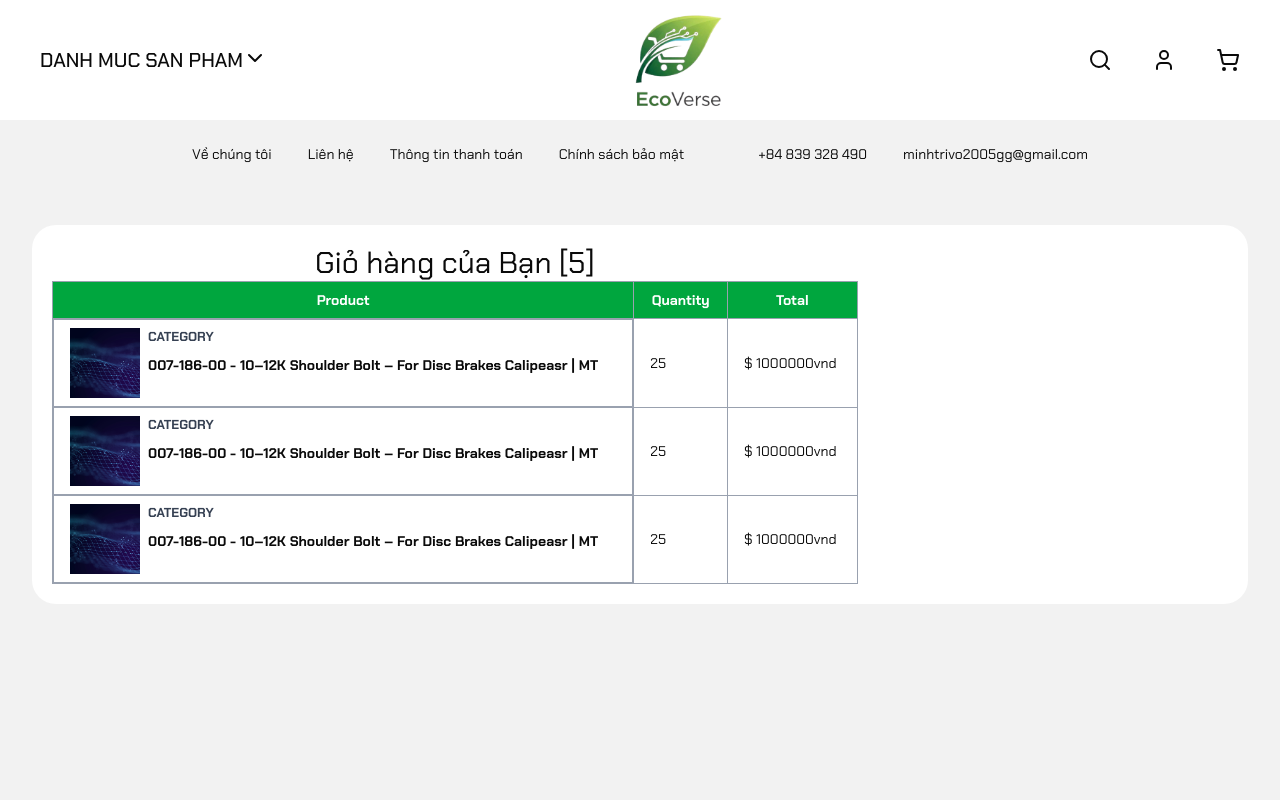
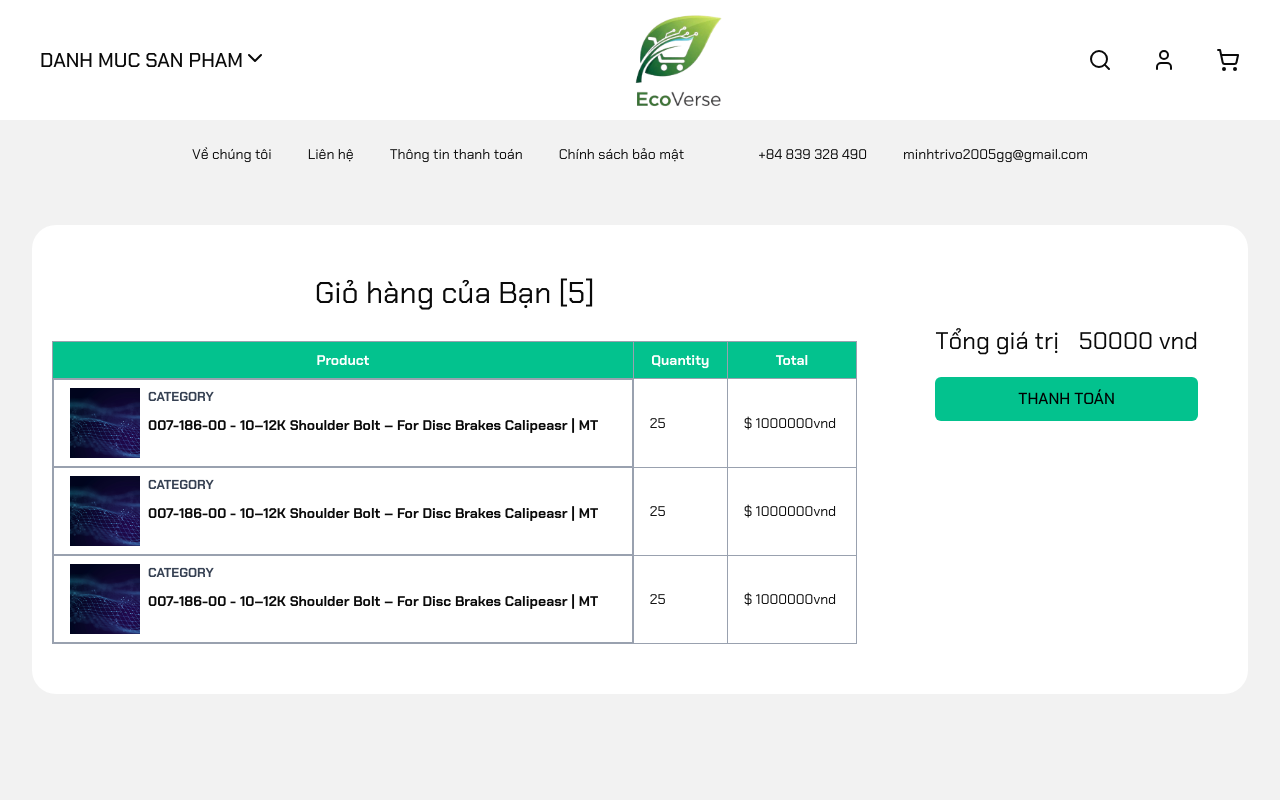
Before and after one commit to trisvo05/ecoverse_fe, a Next.js app: page /shopping/cart in a window 1280 px wide. Shown: the top 800 px of the page. Built offline with nearby package versions, Linux system fonts and the light colour scheme.

Commit message:
done UI shopping/cart page

```diff
--- a/app/shopping/cart/page.tsx
+++ b/app/shopping/cart/page.tsx
@@ -1,11 +1,13 @@
+import Link from "next/link"
+
 const Page = () =>{
     return (
         <div className="rounded-3xl bg-white flex gap-2 ">
             {/* Table */}
-            <div className="w-[70%] p-[20px] ">
-                <h1 className="text-3xl text-center">Giỏ hàng của Bạn [5]</h1>
+            <div className="w-[70%] px-[20px] py-[50px]">
+                <h1 className="text-3xl text-center mb-[30px] ">Giỏ hàng của Bạn [5]</h1>
                 <table className="table-auto border-collapse border border-gray-400 w-full text-sm ">
-                    <thead className="bg-green-600 text-white">
+                    <thead className="bg-[#00c28dfc] text-white">
                         <tr>
                         <th className="border border-gray-400 px-4 py-2">Product</th>
                         <th className="border border-gray-400 px-4 py-2">Quantity</th>
@@ -52,7 +54,15 @@ const Page = () =>{
 
 
             {/* Thanh toan */}
-            <div className="w-[30%]"></div>
+            <div className="w-[30%] px-[50px]   py-[100px]  ">
+                <div className="flex justify-between mb-[20px] text-2xl">
+                    <div>Tổng giá trị</div>
+                    <div>50000 vnd</div>
+                </div>
+                <Link className=" text-black bg-green-800" href={"/shopping/checkout"}>
+                    <div className="bg-[#00c28dfc] text-black rounded-sm py-[10px] text-center font-medium">THANH TOÁN</div>
+                </Link>
+            </div>
 
 
         </div>
```
